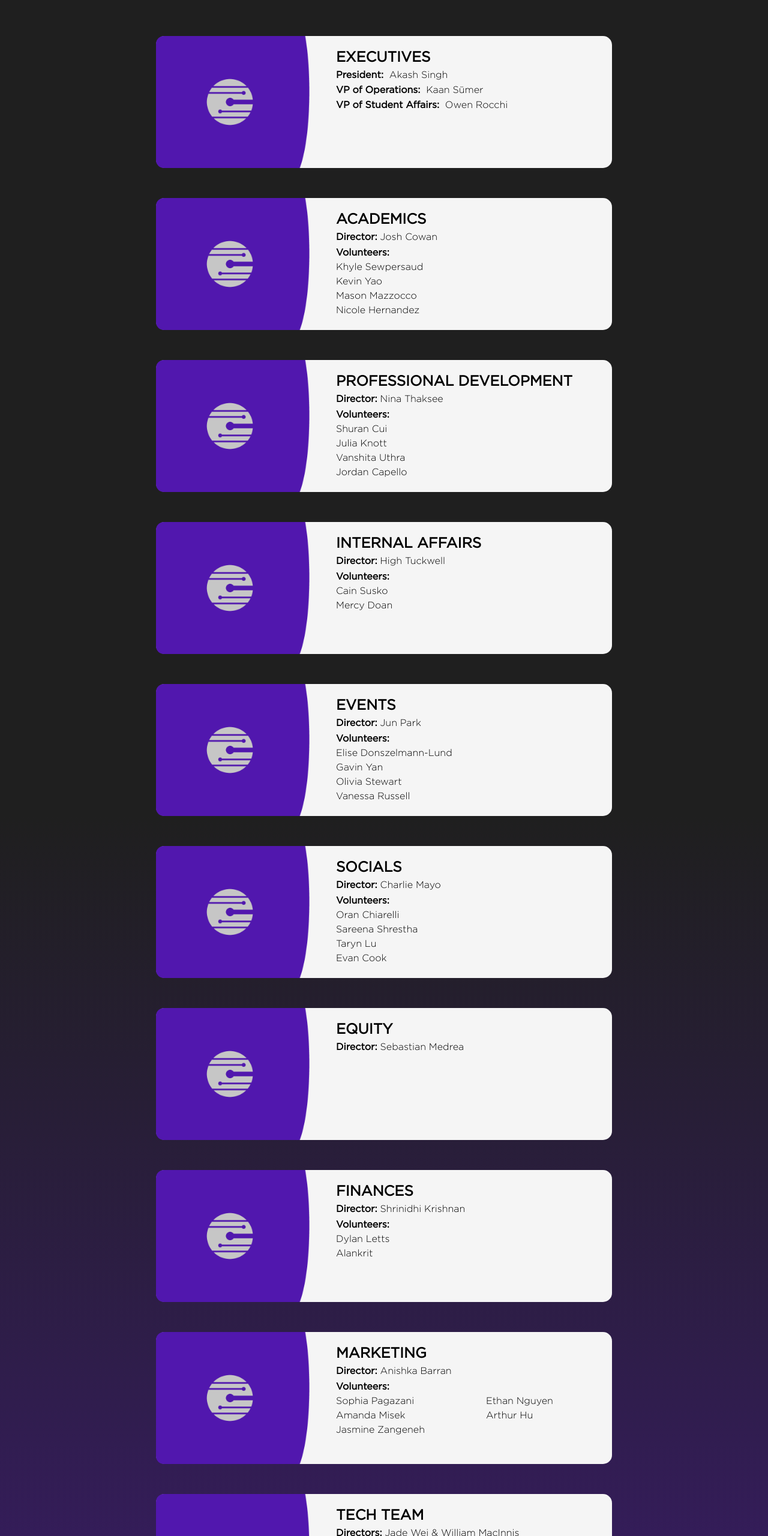
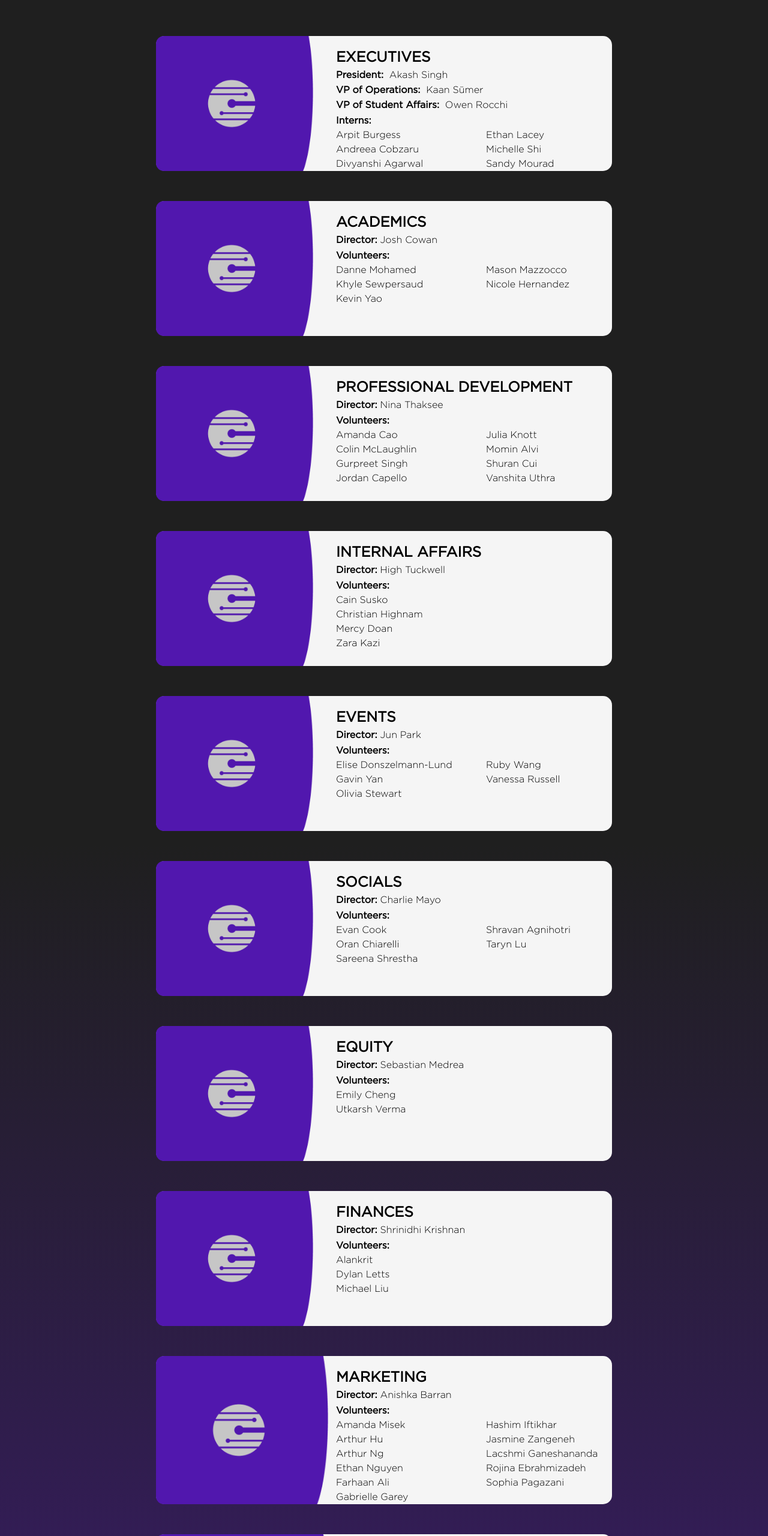
Before and after one commit to jadew33/test, a Next.js app: page /about in a window 1280 px wide. Shown: the part 948-3508 px from the top of the page at 60% size. Built offline with nearby package versions, Linux system fonts and the light colour scheme.

Commit message:
Changed sizing for about boxes

```diff
--- a/app/about/page.js
+++ b/app/about/page.js
@@ -33,7 +33,6 @@ export default function About() {
               <div className="box-image" />
               <div className="box-content">
                 <h1 className="font-book">Executives</h1>
-
                 <p>
                   <b className="font-book">President: </b>
                   Akash Singh
@@ -46,6 +45,19 @@ export default function About() {
                   <b className="font-book">VP of Student Affairs: </b>
                   Owen Rocchi
                 </p>
+                <b className="font-book">Interns: </b>
+                <div className="volunteers-overflow">
+                  <div className="first">
+                    <p>Arpit Burgess</p>
+                    <p>Andreea Cobzaru</p>
+                    <p>Divyanshi Agarwal</p>
+                  </div>
+                  <div>
+                    <p>Ethan Lacey</p>
+                    <p>Michelle Shi</p>
+                    <p>Sandy Mourad</p>
+                  </div>
+                </div>
               </div>
             </div>
             <div className="box">
@@ -56,11 +68,16 @@ export default function About() {
                   <b className="font-book">Director:</b>Josh Cowan
                 </p>
                 <b className="font-book">Volunteers:</b>
-                <div className="">
+                <div className="volunteers-overflow">
+                  <div className="first">
+                    <p>Danne Mohamed</p>
                     <p>Khyle Sewpersaud</p>
                     <p>Kevin Yao</p>
+                  </div>
+                  <div>
                     <p>Mason Mazzocco</p>
                     <p>Nicole Hernandez</p>
+                  </div>
                 </div>
               </div>
             </div>
@@ -74,12 +91,18 @@ export default function About() {
                 <b className="font-book">Volunteers:</b>
                 <div className="volunteers-overflow">
                   <div className="first">
-                    <p>Shuran Cui</p>
-                    <p>Julia Knott</p>
-                    <p>Vanshita Uthra</p>
+                    <p>Amanda Cao</p>
+                    <p>Colin McLaughlin</p>
+                    <p>Gurpreet Singh</p>
                     <p>Jordan Capello</p>
                   </div>
-                  <div></div>
+                  <div>
+                    <p>Julia Knott</p>
+                    <p>Momin Alvi</p>
+                    <p>Shuran Cui</p>
+
+                    <p>Vanshita Uthra</p>
+                  </div>
                 </div>
               </div>
             </div>
@@ -92,7 +115,10 @@ export default function About() {
                 </p>
                 <b className="font-book">Volunteers:</b>
                 <p>Cain Susko</p>
+                <p>Christian Highnam</p>
                 <p>Mercy Doan</p>
+
+                <p>Zara Kazi</p>
               </div>
             </div>
 
@@ -116,11 +142,16 @@ export default function About() {
                   <b className="font-book">Director:</b>Jun Park
                 </p>
                 <b className="font-book">Volunteers:</b>
-                <div className="">
+                <div className="volunteers-overflow">
+                  <div className="first">
                     <p>Elise Donszelmann-Lund</p>
                     <p>Gavin Yan</p>
                     <p>Olivia Stewart</p>
+                  </div>
+                  <div>
+                    <p>Ruby Wang</p>
                     <p>Vanessa Russell</p>
+                  </div>
                 </div>
               </div>
             </div>
@@ -132,11 +163,16 @@ export default function About() {
                   <b className="font-book">Director:</b>Charlie Mayo
                 </p>
                 <b className="font-book">Volunteers:</b>
-                <div className="">
+                <div className="volunteers-overflow">
+                  <div className="first">
+                    <p>Evan Cook</p>
                     <p>Oran Chiarelli</p>
                     <p>Sareena Shrestha</p>
+                  </div>
+                  <div>
+                    <p>Shravan Agnihotri</p>
                     <p>Taryn Lu</p>
-                  <p>Evan Cook</p>
+                  </div>
                 </div>
               </div>
             </div>
@@ -147,8 +183,9 @@ export default function About() {
                 <p>
                   <b className="font-book">Director:</b>Sebastian Medrea
                 </p>
-                {/* <b className="font-book">Volunteers:</b> */}
-                {/* TEMPORARY */}
+                <b className="font-book">Volunteers:</b>
+                <p>Emily Cheng</p>
+                <p>Utkarsh Verma</p>
               </div>
             </div>
             <div className="box">
@@ -159,8 +196,10 @@ export default function About() {
                   <b className="font-book">Director:</b>Shrinidhi Krishnan
                 </p>
                 <b className="font-book">Volunteers:</b>
+                <p>Alankrit</p>
                 <p>Dylan Letts</p>
-                <p>Alankrit</p>
+
+                <p>Michael Liu</p>
               </div>
             </div>
             <div className="box">
@@ -173,13 +212,19 @@ export default function About() {
                 <b className="font-book">Volunteers:</b>
                 <div className="volunteers-overflow">
                   <div className="first">
-                    <p>Sophia Pagazani</p>
                     <p>Amanda Misek</p>
-                    <p>Jasmine Zangeneh</p>
+                    <p>Arthur Hu</p>
+                    <p>Arthur Ng</p>
+                    <p>Ethan Nguyen</p>
+                    <p>Farhaan Ali</p>
+                    <p>Gabrielle Garey</p>
                   </div>
                   <div>
-                    <p>Ethan Nguyen</p>
-                    <p>Arthur Hu</p>
+                    <p>Hashim Iftikhar</p>
+                    <p>Jasmine Zangeneh</p>
+                    <p>Lacshmi Ganeshananda</p>
+                    <p>Rojina Ebrahmizadeh</p>
+                    <p>Sophia Pagazani</p>
                   </div>
                 </div>
               </div>
@@ -196,17 +241,21 @@ export default function About() {
                 <b className="font-book">Volunteers:</b>
                 <div className="volunteers-overflow">
                   <div className="first">
+                    <p>Anthony Qiu</p>
+                    <p>Amanda Li</p>
                     <p>Daniel Dousek</p>
+                    <p>Ethan Chankowsky</p>
+                    <p>Farhaan Ali</p>
                     <p>Kaleigh Feder</p>
-                    <p>Sari Pagurek van Mossel</p>
-                    <p>Lauren Lidhar</p>
                   </div>
 
                   <div>
+                    <p>Lauren Lidhar</p>
+                    <p>Lacshmi Ganeshananda</p>
+                    <p>Matthew Sharpe</p>
                     <p>Rory Macdonald </p>
-                    <p>Amanda Li</p>
+                    <p>Sari Pagurek van Mossel</p>
                     <p>Sophia Perzan</p>
-                    <p>Matthew Sharpe</p>
                   </div>
                 </div>
               </div>
--- a/styles/about.scss
+++ b/styles/about.scss
@@ -59,7 +59,7 @@
         justify-content: center;
 
         .box {
-          height: 220px;
+          min-height: 225px;
 
           margin-bottom: 50px;
 
@@ -75,7 +75,7 @@
             border-radius: 13px;
 
             width: 300px;
-            height: 100%;
+            min-height: 100%;
           }
 
           .box-content {
```
Lines whose indentation alone changed are shown as unchanged.
